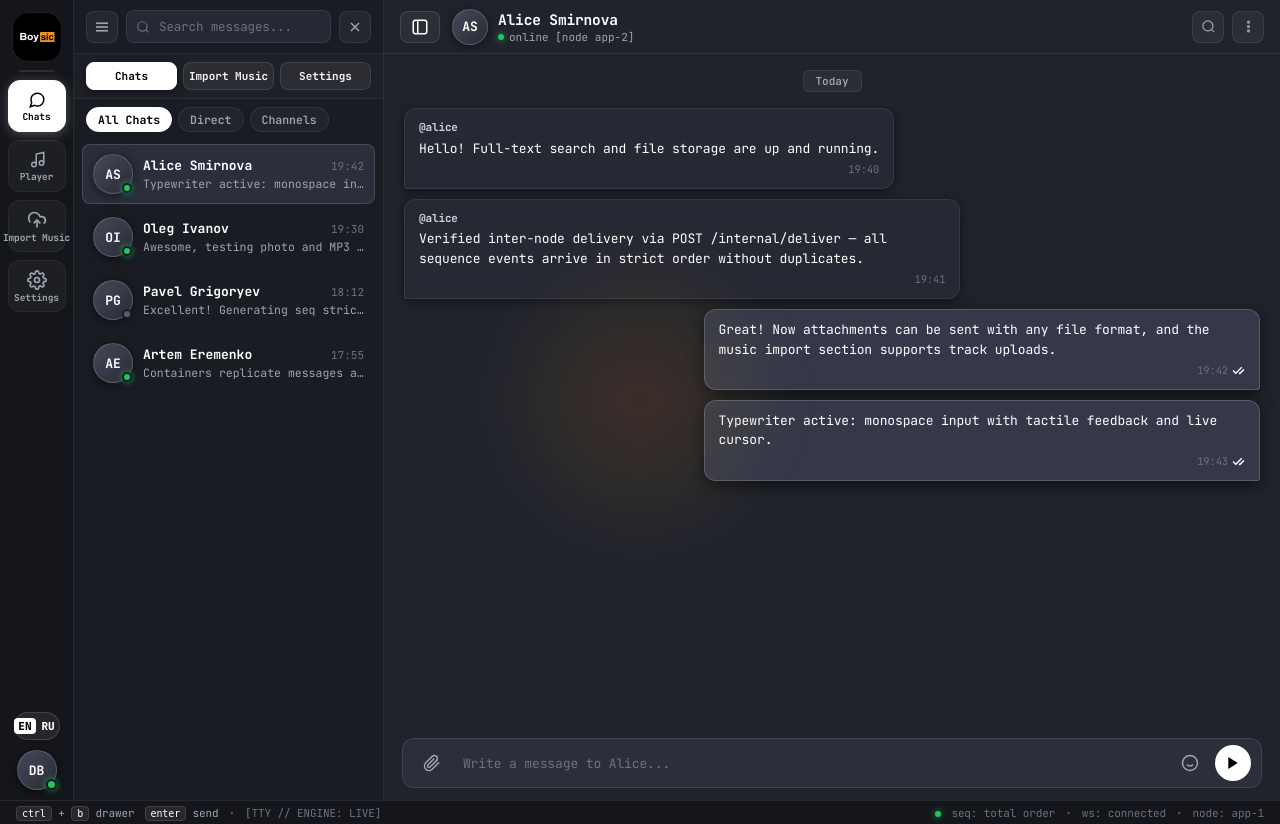
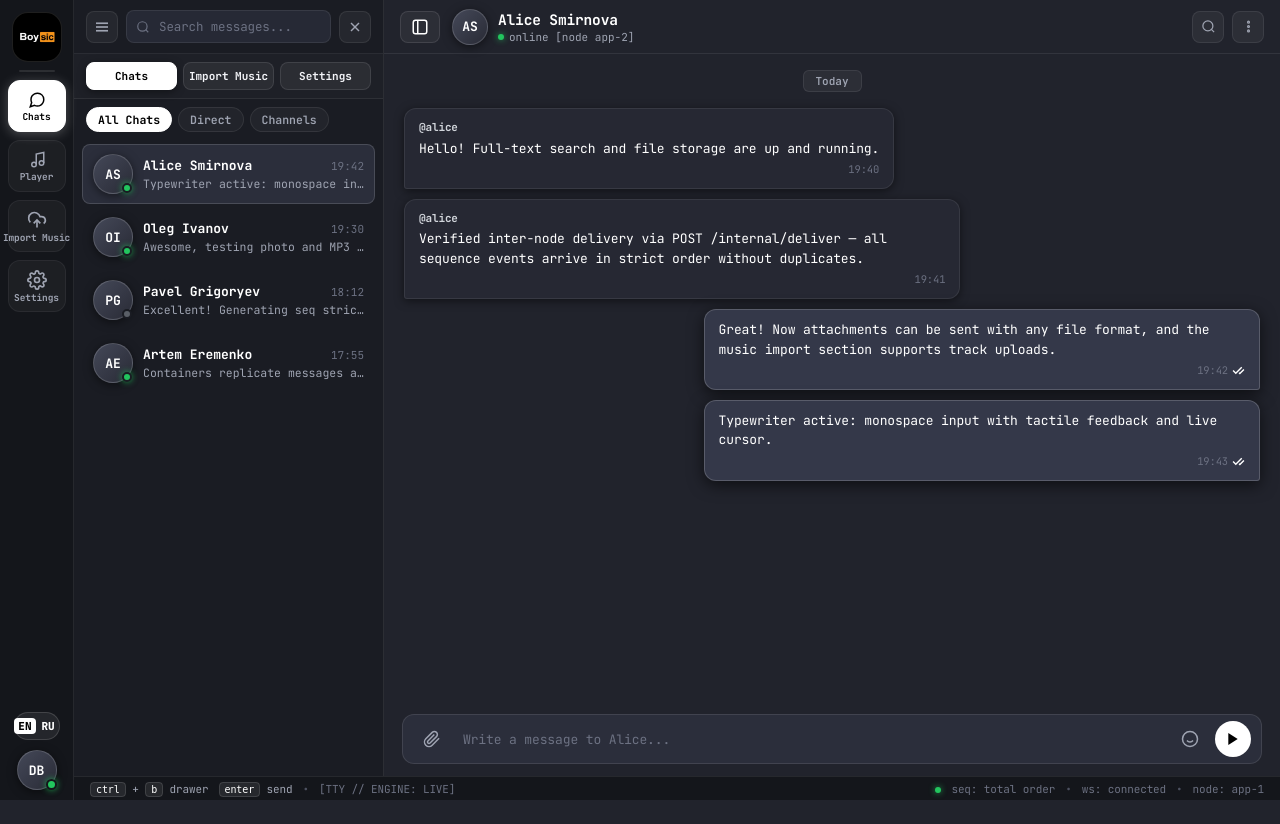
Before and after one commit to spbu-ds-practicum-2026/TheBoys, a FastAPI app: page / in a window 1280 px wide. After the commit the page ends 800 px from the top, so only its background shows below. Run offline with FastAPI, Linux system fonts and the light colour scheme.

Commit message:
fix(frontend): remove cursor spotlight halo and fix chat window unclosed section tag

```diff
--- a/services/frontend/static/css/glass.css
+++ b/services/frontend/static/css/glass.css
@@ -297,23 +297,7 @@
    INTERACTIVE SOLAR CURSOR SPOTLIGHT
    ========================================================================== */
 .solar-cursor-spotlight {
-  position: fixed;
-  top: 0;
-  left: 0;
-  width: 320px;
-  height: 320px;
-  margin-left: -160px;
-  margin-top: -160px;
-  pointer-events: none;
-  z-index: 9999;
-  border-radius: 50%;
-  background: radial-gradient(circle at center,
-    rgba(249, 115, 22, 0.14) 0%,
-    rgba(251, 191, 36, 0.06) 38%,
-    transparent 70%);
-  filter: blur(20px);
-  transition: opacity 0.3s ease;
-  will-change: transform;
+  display: none !important;
 }
 
 /* Tactile Haptics Disable Option */
--- a/services/frontend/templates/base.html
+++ b/services/frontend/templates/base.html
@@ -21,9 +21,6 @@
       <div class="event-horizon"></div>
     </div>
   </div>
-
-  <!-- Interactive Solar Cursor Glow (Toggleable in Settings) -->
-  <div id="solar-cursor-spotlight" class="solar-cursor-spotlight"></div>
 
   <!-- Discord & Telegram Hybrid App Shell -->
   <div class="hybrid-app-shell">
--- a/services/frontend/templates/messenger/chat_window.html
+++ b/services/frontend/templates/messenger/chat_window.html
@@ -154,9 +154,3 @@
     </div>
   </div>
 </section>
-          <polygon points="5 3 19 12 5 21 5 3"></polygon>
-        </svg>
-      </button>
-    </div>
-  </div>
-</section>
```
Also changed, not shown: services/frontend/static/js/messenger-ui.js (+5 -34 lines), services/frontend/tests/test_ui.py (+0 -1 lines).
